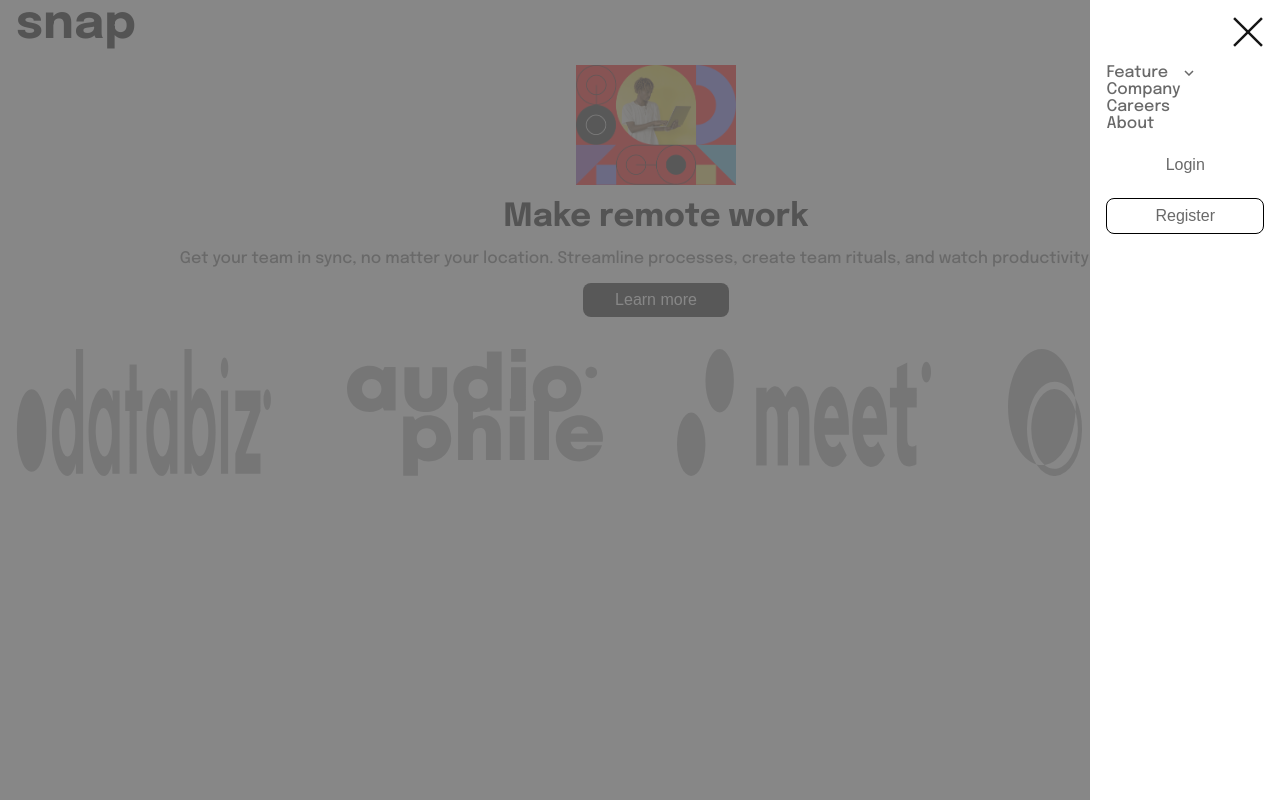
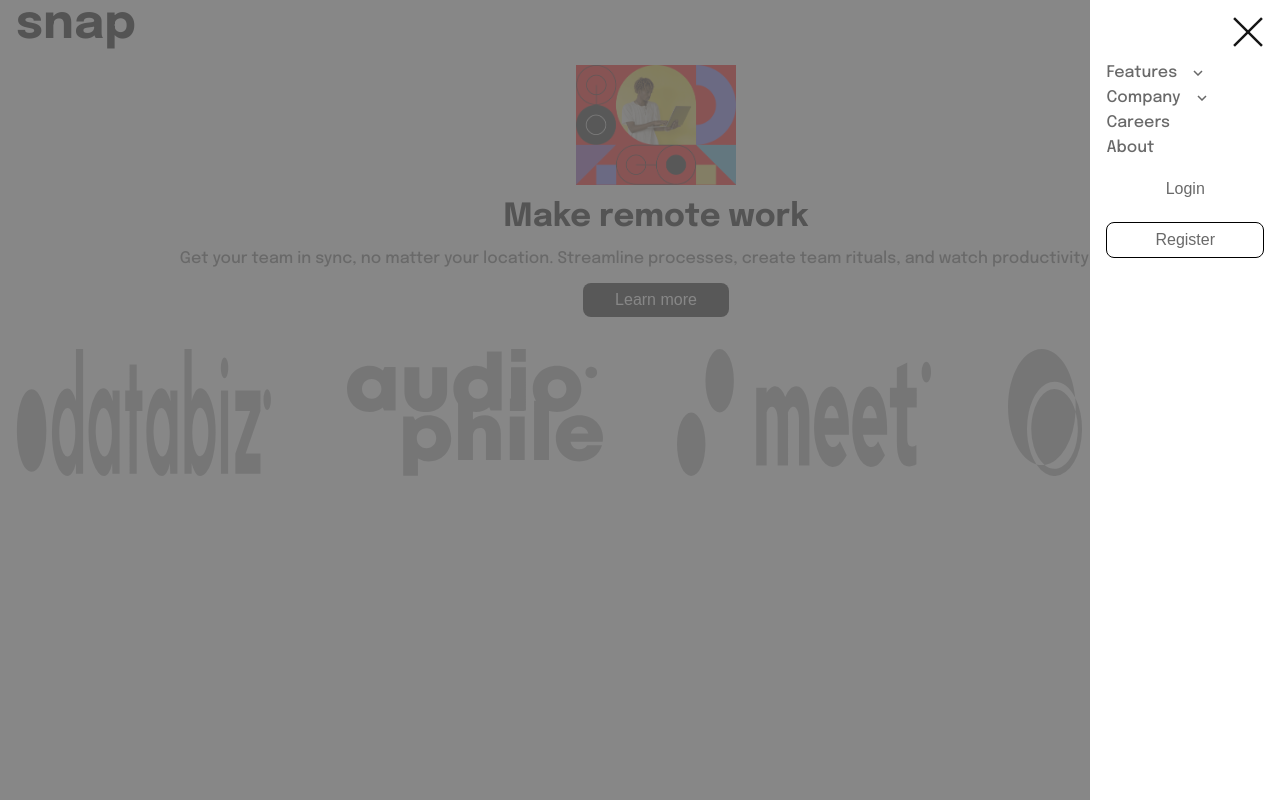
Before and after one commit to riwepo/fem-intro-section-with-dropdown-navigation, a React (Create React App) app: page / in a window 1280 px wide. Both pictures are taken after a click on the picture 1248 px from the left and 29 px from the top of the page. Built offline with nearby package versions, Linux system fonts and the light colour scheme.

Commit message:
add another collapsible menu

```diff
--- a/src/components/MenuActive.js
+++ b/src/components/MenuActive.js
@@ -17,11 +17,13 @@ function MenuActive({ onMenuClose }) {
           alt="close icon"
           onClick={onMenuClose}
         />
-        <div className={classes.MenuItemsContainer}>
-          <MenuItemCollapsible label="Feature">
-            <p>Hello</p>
+        <div className={classes.menuItemsContainer}>
+          <MenuItemCollapsible label="Features">
+            <p>Hello features</p>
           </MenuItemCollapsible>
-          <p>Company</p>
+          <MenuItemCollapsible label="Company">
+            <p>Hello company</p>
+          </MenuItemCollapsible>
           <p>Careers</p>
           <p>About</p>
         </div>
```
